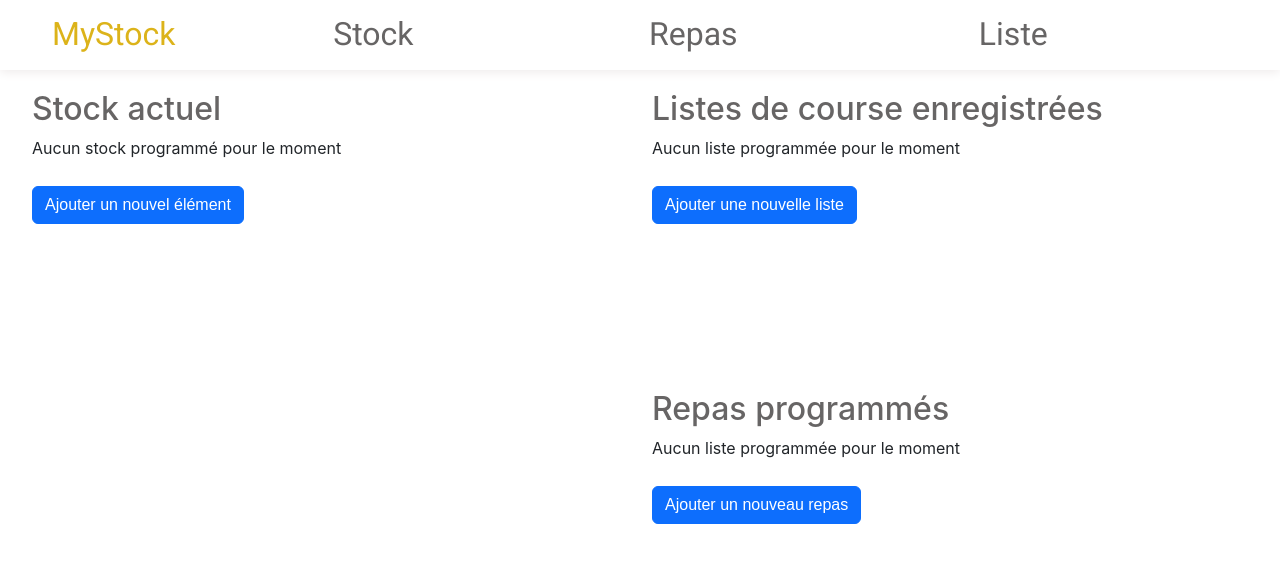
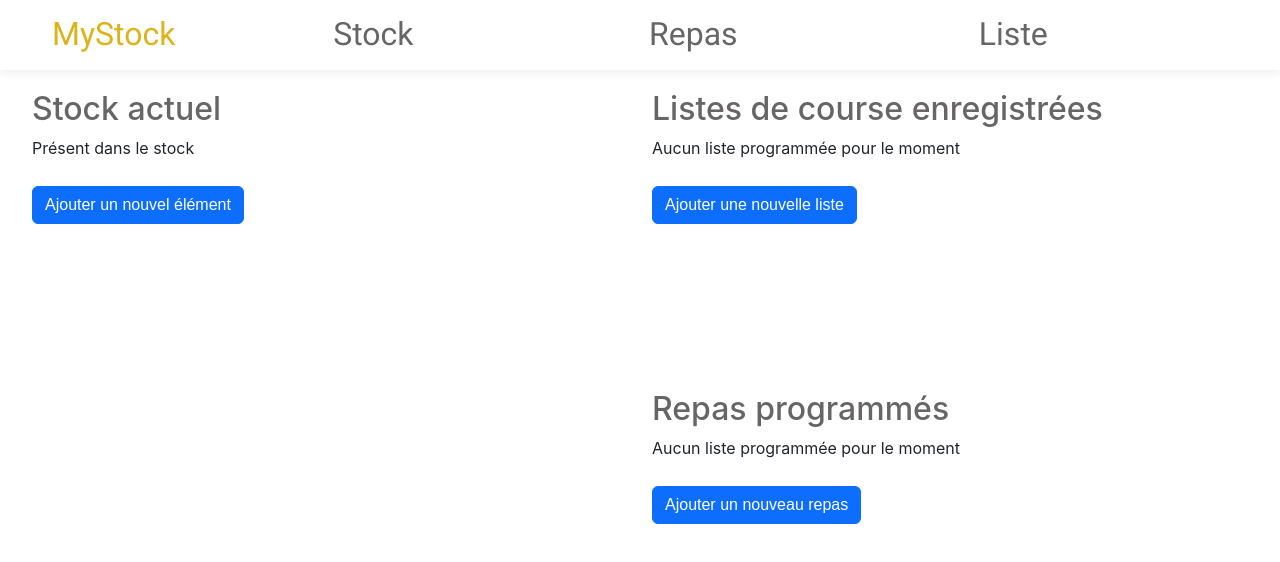
Before and after one commit to plouiserre/ShoppingManagerV2, a React (Create React App) app in the folder shopping-manager-front/: page / in a window 1280 px wide. Shown: the top 562 px of the page. Built offline with nearby package versions, Linux system fonts and the light colour scheme.

Commit message:
start working welcome page with redux data

```diff
--- /dev/null
+++ b/shopping-manager-front/src/components/StockMiniList/StockMiniList.jsx
@@ -0,0 +1,9 @@
+import { Pictogramme } from "../Pictogramme/Pictogramme";
+export function StockMiniList({ stock }) {
+  return (
+    <div key={stock.Id}>
+      {stock.Name} {stock.Quantity}{" "}
+      <Pictogramme pictoName={stock.Type} height={50} width={50} />
+    </div>
+  );
+}
--- a/shopping-manager-front/src/components/StockResume/StockResume.jsx
+++ b/shopping-manager-front/src/components/StockResume/StockResume.jsx
@@ -1,13 +1,24 @@
 import { AddElement } from "../AddElement/AddElement";
 import { useNavigate } from "react-router-dom";
 import s from "./style.module.css";
+import { useSelector } from "react-redux";
+import { StockMiniList } from "../StockMiniList/StockMiniList";
 
 export function StockResume() {
   const navigate = useNavigate();
+  const stocks = useSelector((store) => store.STOCK.stocks);
+
+  function clickElementName(name) {
+    alert("You go to the page of " + name);
+  }
   return (
     <div>
       <h1>Stock actuel</h1>
-      <p className={`${s.text}`}>Aucun stock programmé pour le moment</p>
+      {/* <p className={`${s.text}`}>Aucun stock programmé pour le moment</p> */}
+      <p className={`${s.text}`}>Présent dans le stock</p>
+      {stocks.map((stock) => {
+        return <StockMiniList key={stock.Id} stock={stock} />;
+      })}
       <AddElement
         labelButton={"Ajouter un nouvel élément"}
         actionButton={() => navigate("/stock/add/")}
```
